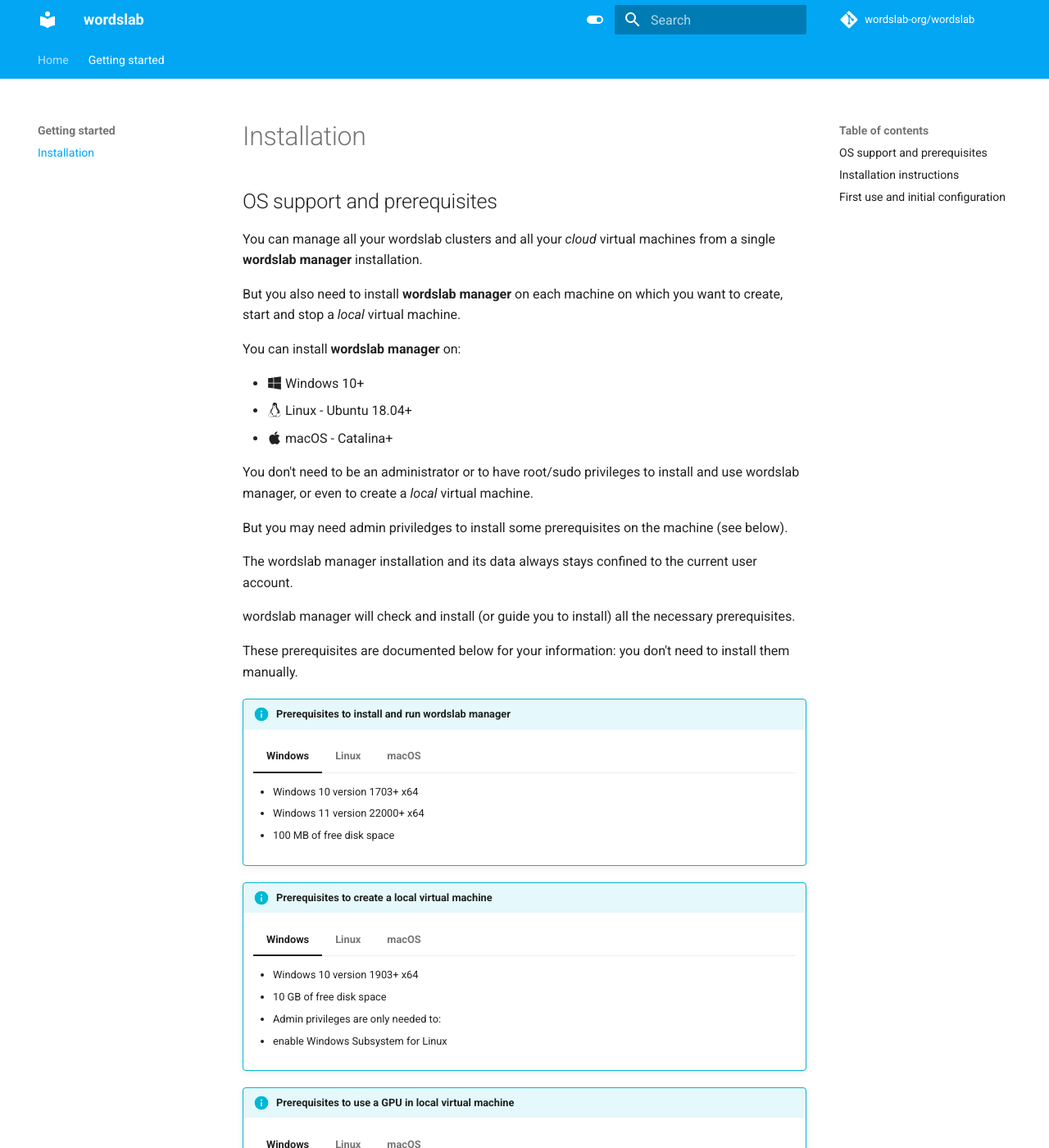
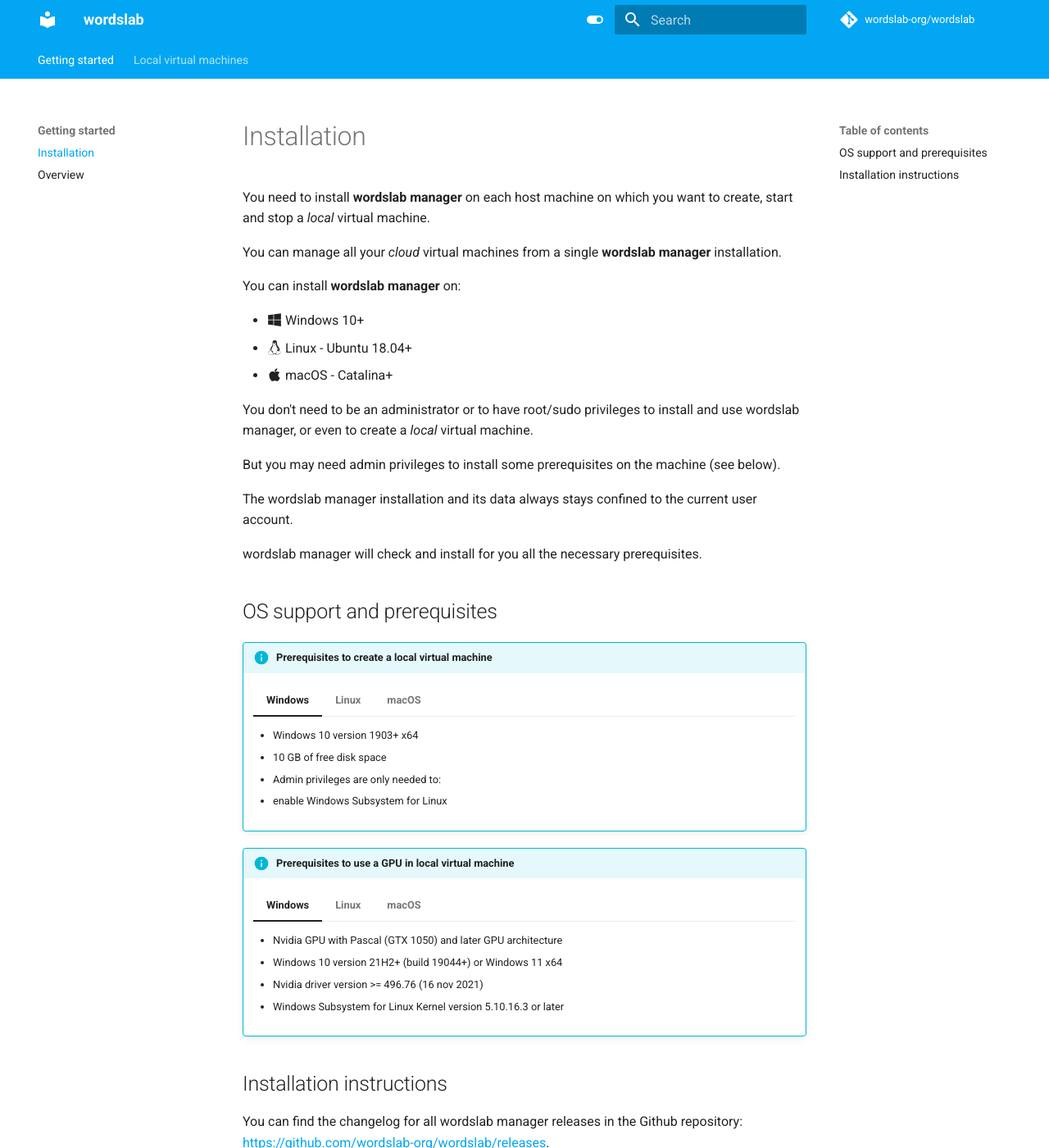
Before and after one commit to wordslab-org/wordslab-website, an MkDocs documentation site: the page built from docs/installation.md, in a window 1280 px wide and 1400 px high. Shown: the whole window at 82% size. Built offline with MkDocs 1.6.1 and Material for MkDocs 9.7.7, drawn with Linux system fonts in a browser that asks for light colours; comment, search, counter and statistics services are not loaded; some of the changed text lies outside the part shown.

Commit message:
Updated doc for wordslab manager v0.8.0

````diff
--- a/docs/installation.md
+++ b/docs/installation.md
@@ -1,10 +1,8 @@
 # Installation
 
-## OS support and prerequisites
+You need to install **wordslab manager** on each host machine on which you want to create, start and stop a *local* virtual machine.
 
-You can manage all your wordslab clusters and all your *cloud* virtual machines from a single **wordslab manager** installation.
-
-But you also need to install **wordslab manager** on each machine on which you want to create, start and stop a *local* virtual machine.
+You can manage all your *cloud* virtual machines from a single **wordslab manager** installation.
 
 You can install **wordslab manager** on:
 
@@ -14,39 +12,13 @@
 
 You don't need to be an administrator or to have root/sudo privileges to install and use wordslab manager, or even to create a *local* virtual machine.
 
-But you may need admin priviledges to install some prerequisites on the machine (see below).
+But you may need admin privileges to install some prerequisites on the machine (see below).
 
 The wordslab manager installation and its data always stays confined to the current user account.
 
-wordslab manager will check and install (or guide you to install) all the necessary prerequisites.
+wordslab manager will check and install for you all the necessary prerequisites.
 
-These prerequisites are documented below for your information: you don't need to install them manually.
-
-!!! info "Prerequisites to install and run wordslab manager"
-
-    === "Windows"
-
-        - Windows 10 version 1703+ x64
-        - Windows 11 version 22000+ x64
-        - 100 MB of free disk space
-
-    === "Linux"
-
-        - Ubuntu version 16.04, 18.04, 20.04+ x64
-        - Not tested but should also work:
-           * Alpine Linux 3.12+ x64
-           * CentOS 7+ x64
-           * Debian 10+ x64
-           * Fedora 33+ x64
-           * openSUSE 15+ x64
-           * Red Hat Enterprise Linux 7+ x64
-           * SUSE Enterprise Linux 12 SP2+ x64
-        - 100 MB of free disk space
-
-    === "macOS"
-
-        - macOS	10.15+ x64
-        - 100 MB of free disk space
+## OS support and prerequisites
 
 !!! info "Prerequisites to create a local virtual machine"
 
@@ -108,7 +80,7 @@
         ``` winbatch hl_lines="1"
         set installdir=%APPDATA%\wordslab
         mkdir %installdir%
-        curl -L -o %installdir%\wordslab-win-x64.zip https://github.com/wordslab-org/wordslab/releases/download/v0.0.4/wordslab-win-x64.zip
+        curl -L -o %installdir%\wordslab-win-x64.zip https://github.com/wordslab-org/wordslab/releases/download/v0.8.0/wordslab-win-x64.zip
         tar -x -f %installdir%\wordslab-win-x64.zip -C %installdir%
         del %installdir%\wordslab-win-x64.zip
         cd %installdir%
@@ -120,7 +92,7 @@
         ``` bash hl_lines="1"
         installdir=$HOME/wordslab
         mkdir $installdir
-        curl -L -o $installdir/wordslab-linux-x64.tar.gz https://github.com/wordslab-org/wordslab/releases/download/v0.0.4/wordslab-linux-x64.tar.gz
+        curl -L -o $installdir/wordslab-linux-x64.tar.gz https://github.com/wordslab-org/wordslab/releases/download/v0.8.0/wordslab-linux-x64.tar.gz
         tar -xf $installdir/wordslab-linux-x64.tar.gz -C $installdir
         rm $installdir/wordslab-linux-x64.tar.gz
         cd $installdir
@@ -132,11 +104,9 @@
         ``` zsh hl_lines="1"
         installdir=$HOME/wordslab
         mkdir $installdir
-        curl -L -o $installdir/wordslab-osx-x64.tar.gz https://github.com/wordslab-org/wordslab/releases/download/v0.0.4/wordslab-osx-x64.tar.gz
+        curl -L -o $installdir/wordslab-osx-x64.tar.gz https://github.com/wordslab-org/wordslab/releases/download/v0.8.0/wordslab-osx-x64.tar.gz
         tar -xf $installdir/wordslab-osx-x64.tar.gz -C $installdir
         rm $installdir/wordslab-osx-x64.tar.gz
         cd $installdir
         ./wordslab version
         ```
-
-## First use and initial configuration
--- a/mkdocs.yml
+++ b/mkdocs.yml
@@ -11,7 +11,7 @@
 edit_uri: ""
 
 # Copyright
-copyright: Copyright &copy; 2022 Laurent Prud'hon
+copyright: Copyright &copy; 2023 Laurent Prud'hon
 
 # Configuration
 theme:
@@ -118,6 +118,8 @@
 
 # Page tree
 nav:
-  - Home: index.md
   - Getting started:
     - Installation: installation.md
+    - Overview: overview.md
+  - Local virtual machines:
+    - Commands: wordslab-host-commands.md
````
Also changed, not shown: docs/index.md (deleted, +0 -3 lines), docs/overview.md (added, +42 -0 lines), docs/wordslab-host-commands.md (added, +54 -0 lines).
